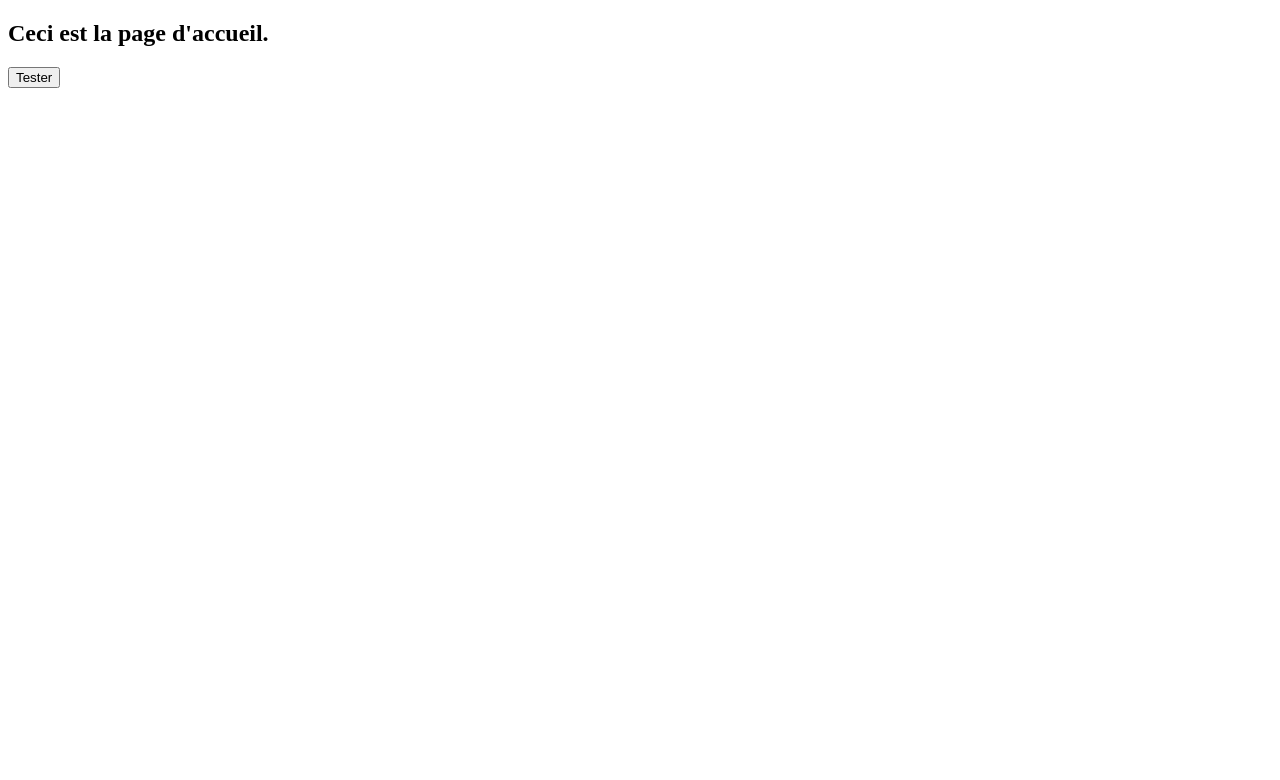
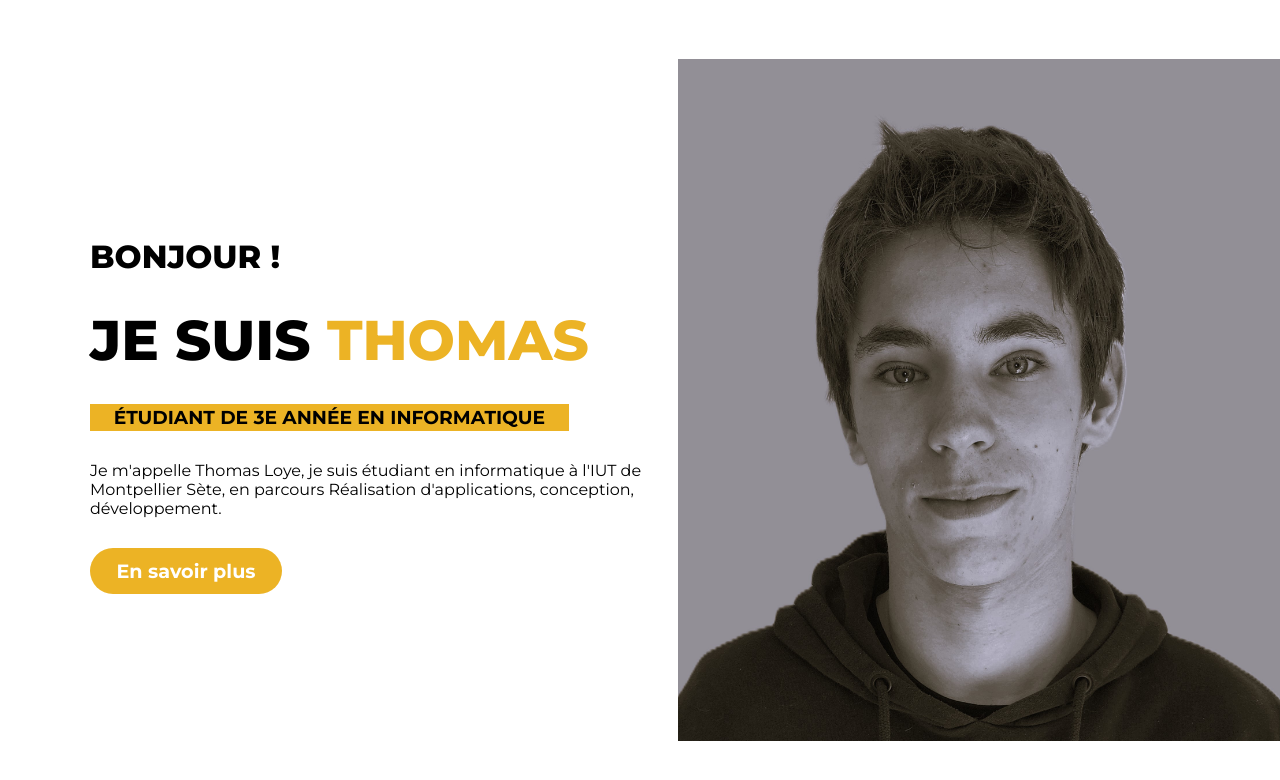
Before and after one commit to th0mate/newPortfolio, a plain HTML site: page index.html in a window 1280 px wide. Drawn offline with Linux system fonts and the light colour scheme.

Commit message:
feat : avancées page d'accueil

```diff
--- /dev/null
+++ b/Ressources/css/styleVueAccueil.css
@@ -0,0 +1,99 @@
+@import url('https://fonts.googleapis.com/css2?family=Montserrat:ital,wght@0,100..900;1,100..900&family=Roboto:ital,wght@0,100;0,300;0,400;0,500;0,700;0,900;1,100;1,300;1,400;1,500;1,700;1,900&display=swap');
+
+html {
+    height: 100%;
+    width: 100%;
+}
+
+:root {
+    --jauneMain: #ecb325;
+}
+
+.yellowColor {
+    color: var(--jauneMain);
+}
+
+.yellowBackground {
+    background-color: var(--jauneMain);
+}
+
+body {
+    margin: 0;
+    padding: 0;
+    display: flex;
+    justify-content: flex-start;
+    align-items: center;
+    height: auto;
+    width: 100%;
+    font-family: "Montserrat", sans-serif;
+}
+
+.goal {
+    min-height: 100vh;
+    max-height: 100vh;
+    width: 100%;
+    display: flex;
+    justify-content: space-between;
+    align-items: center;
+}
+
+.leftGoal, .rightGoal {
+    height: 100%;
+}
+
+.leftGoal {
+    width: 53%;
+    display: flex;
+    flex-direction: column;
+    justify-content: space-around;
+}
+
+.rightGoal {
+    width: 47%;
+}
+
+.leftGoal > h1 {
+    font-size: 3.5rem;
+    font-weight: 750;
+}
+
+.leftGoal > h2 {
+    font-size: 2rem;
+    font-weight: 750;
+}
+
+.leftGoal > h3 {
+    max-width: 70%;
+    display: flex;
+    justify-content: center;
+    padding: 2px;
+}
+
+
+.leftGoal > * {
+    margin: 30px 0 0 90px;
+}
+
+.boutonJaune {
+    background-color: var(--jauneMain);
+    color: white;
+    padding: 10px 20px;
+    border-radius: 50px;
+    font-size: 1.2rem;
+    font-weight: 700;
+    cursor: pointer;
+    transition: background-color 0.4s;
+    text-decoration: none;
+    text-align: center;
+    border: 1px solid transparent;
+}
+
+.boutonJaune:hover {
+    background-color: white;
+    color: var(--jauneMain);
+    border: 1px solid black;
+}
+
+.leftGoal > .boutonJaune {
+    width: 150px;
+}
--- a/index.html
+++ b/index.html
@@ -5,6 +5,7 @@
     <meta name="viewport" content="width=device-width, initial-scale=1">
     <title>Thomas Loye - PortFolio</title>
 
+    <link rel="stylesheet" type="text/css" href="Ressources/css/styleVueAccueil.css">
     <link rel="icon" type="image/png" href="Ressources/img/rond.png">
 
     <script type="text/javascript" src="src/cookies.js" defer></script>
--- a/src/views/vueAccueil.html
+++ b/src/views/vueAccueil.html
@@ -1,3 +1,14 @@
-<h1>Ceci est la page d'accueil.</h1>
+<div class="goal">
 
-<button onclick="afficherVue('vueTest')">Tester</button>
+    <div class="leftGoal">
+        <h2>BONJOUR !</h2>
+        <h1>JE SUIS <span class="yellowColor">THOMAS</span></h1>
+        <h3 class="yellowBackground">ÉTUDIANT DE 3E ANNÉE EN INFORMATIQUE</h3>
+        <p>Je m'appelle Thomas Loye, je suis étudiant en informatique à l'IUT de Montpellier Sète, en parcours Réalisation d'applications, conception, développement.</p>
+        <a href="" class="boutonJaune">En savoir plus</a>
+    </div>
+
+    <img src="../Ressources/img/imagePrincipaleNB.jpg" alt="" class="rightGoal">
+
+
+</div>
```
Also changed, not shown: Ressources/img/imagePrincipale.jpg (added), Ressources/img/imagePrincipaleNB.jpg (added).
